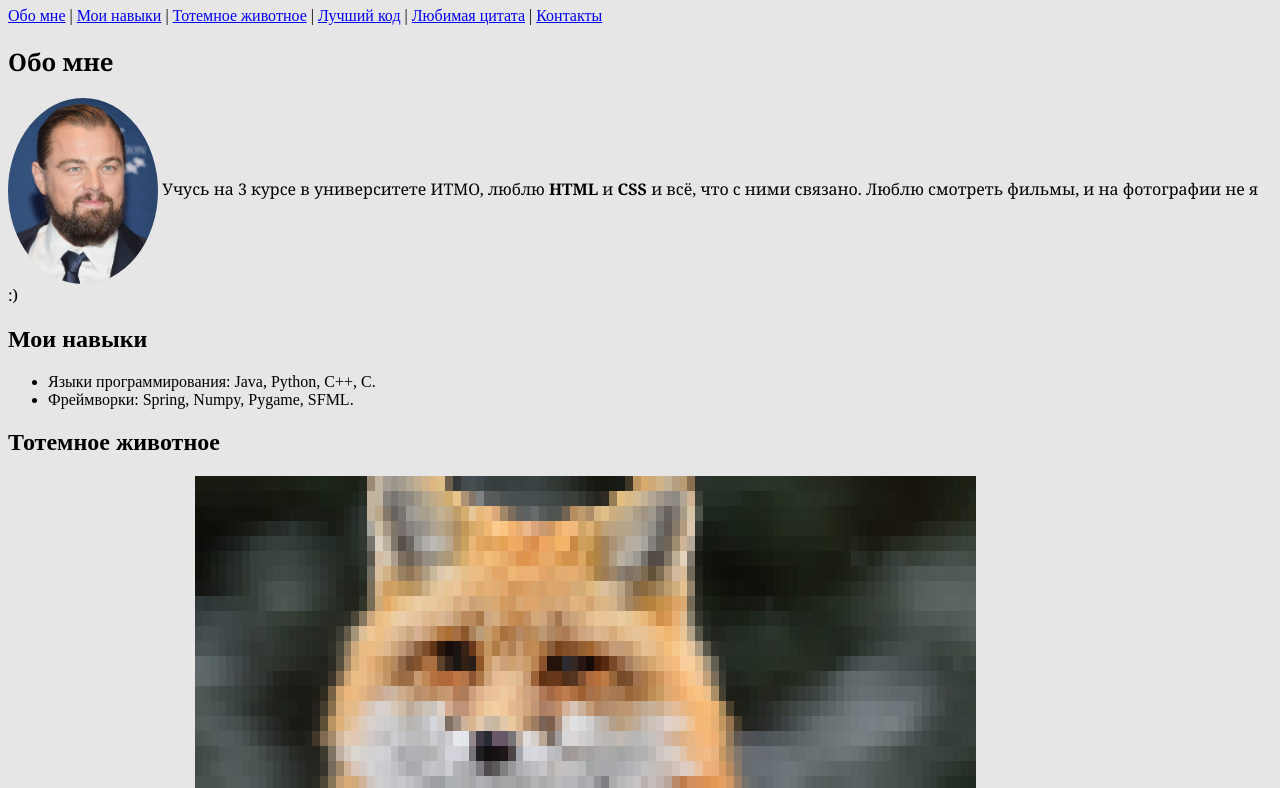
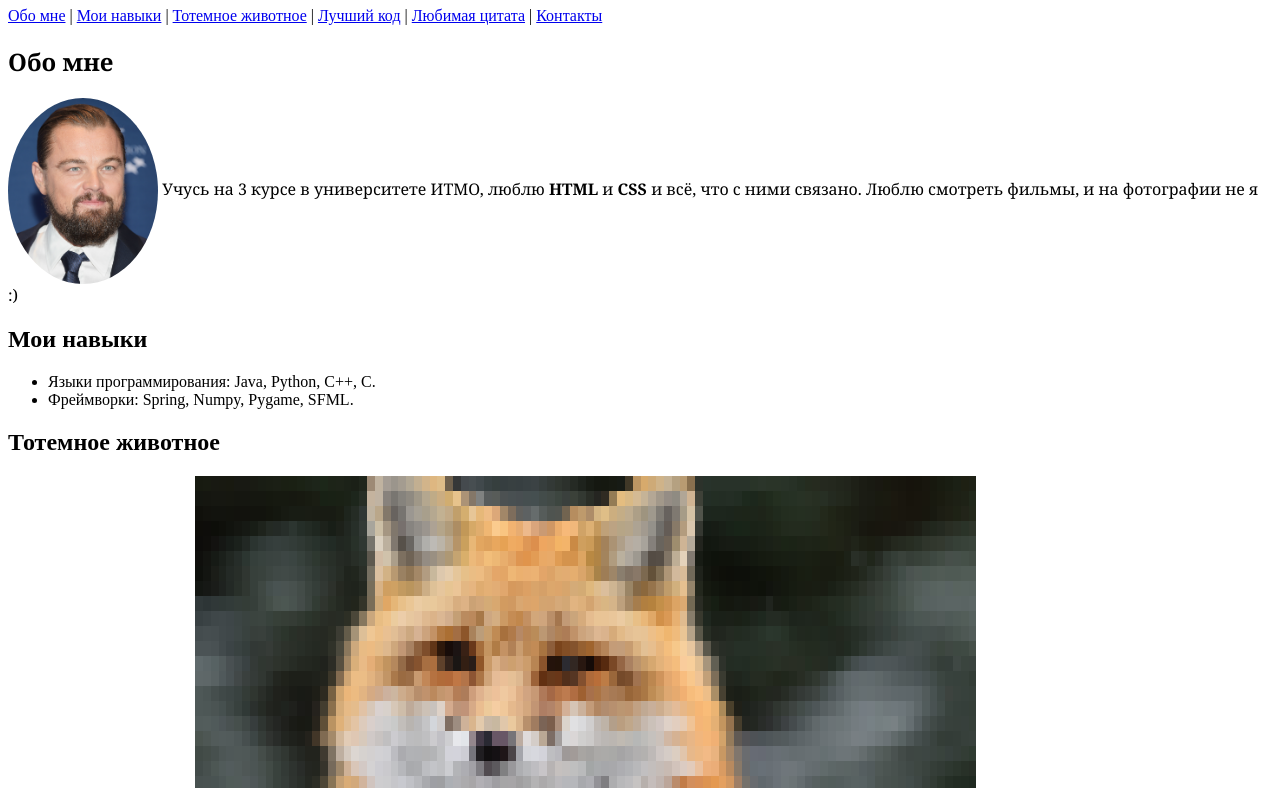
Before and after one commit to pvkvetkin/web-sem5, a plain HTML site: page index.html in a window 1280 px wide. Shown: the part 73-861 px from the top of the page. Drawn offline with Linux system fonts and the light colour scheme.

Commit message:
Update style.css

```diff
--- a/css/style.css
+++ b/css/style.css
@@ -1,5 +1,4 @@
 body {
-    background-color: rgb(231, 230, 230);
     font-family: 'Times New Roman', Times, serif;
 }
 
```
